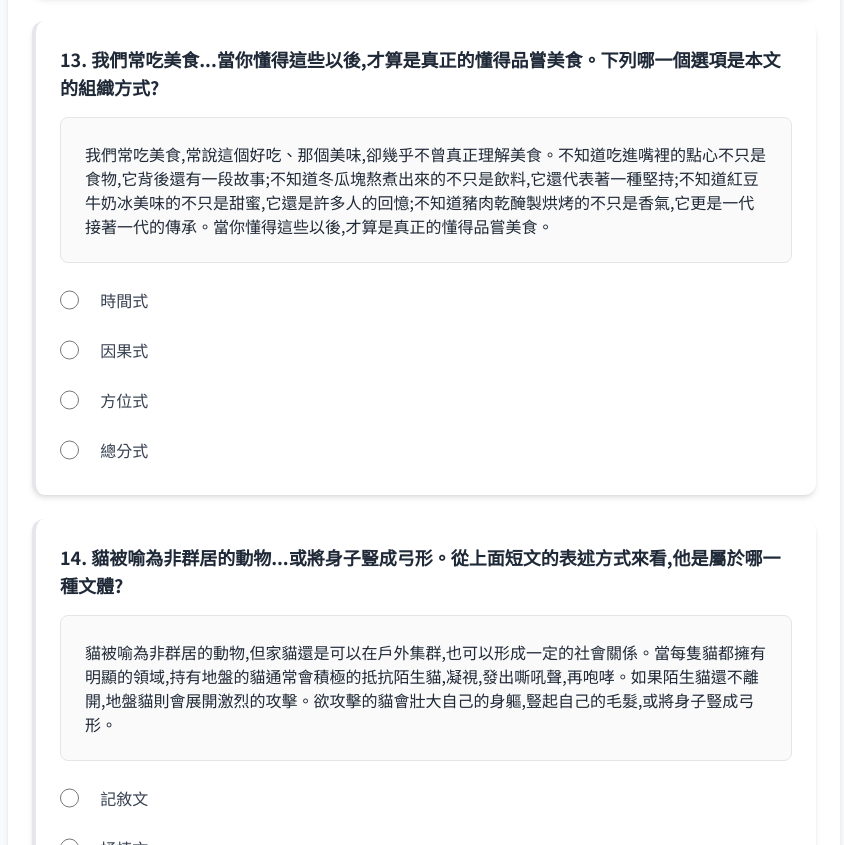
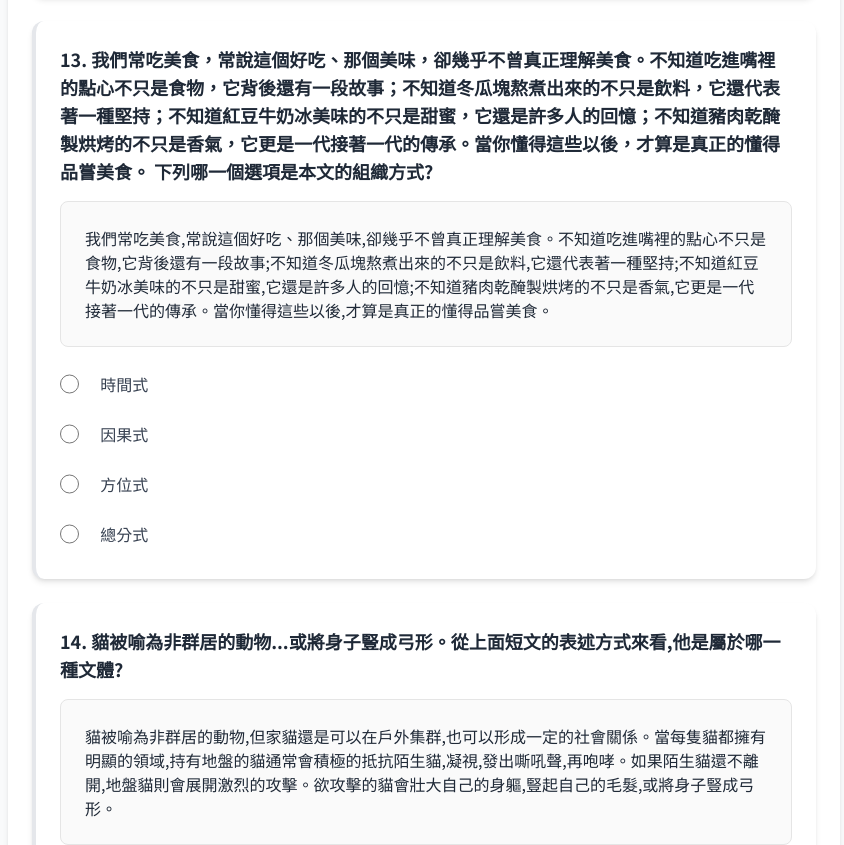
Before and after one commit to pingkingchou/113chinese5th, a plain HTML site: page index.html in a window 1280 px wide. Shown: the part 4178-5023 px from the top of the page, without its empty margins (216-1060 px from the left). Drawn offline with nearby package versions, Linux system fonts and the light colour scheme.

Commit message:
Update index.html

```diff
--- a/index.html
+++ b/index.html
@@ -174,7 +174,7 @@
             { question: "10. 唱歌時就放聲歌唱□跳舞時就奮力舞動□別在意別人的眼光,勇敢的做自己吧! 上面句子的□中,依序應填入哪些標點符號?", options: [", , ,", ", 、 ,", ", ; ,", "、 ; 、"], answer: 3 },
             { question: "11. 寫作文時,我們可以「引用」名言佳句,來增強文章的說服力。請問下列哪一個文句最適合被「引用」?", options: ["一日之計在於晨,一年之計在於春。", "春天連綿的雨,沙沙沙的落在葉上。", "東風拂面,我彷彿聽到春天的腳步聲,吵醒了沉睡的大地。", "春天就像一位畫家,揮動著畫筆,將大地塗滿亮麗的色彩。"], answer: 1 },
             { question: "12. 風的低語像柔軟的手指輕撫著臉龐。這句話用「觸覺」表現了「聽覺」,下列哪一個選項也用了相同的寫作技巧?", options: ["晨曦的光線彷彿天空對大地的告白。", "鼓聲如同陽光灑在皮膚上的微痛感。", "美麗的彩虹為大地譜下幸福的旋律。", "清淨的山林小徑上有喧鬧的說話聲。"], answer: 2 },
-            { question: "13. 我們常吃美食...當你懂得這些以後,才算是真正的懂得品嘗美食。下列哪一個選項是本文的組織方式?", passage: "我們常吃美食,常說這個好吃、那個美味,卻幾乎不曾真正理解美食。不知道吃進嘴裡的點心不只是食物,它背後還有一段故事;不知道冬瓜塊熬煮出來的不只是飲料,它還代表著一種堅持;不知道紅豆牛奶冰美味的不只是甜蜜,它還是許多人的回憶;不知道豬肉乾醃製烘烤的不只是香氣,它更是一代接著一代的傳承。當你懂得這些以後,才算是真正的懂得品嘗美食。", options: ["時間式", "因果式", "方位式", "總分式"], answer: 4 },
+            { question: "13. 我們常吃美食，常說這個好吃、那個美味，卻幾乎不曾真正理解美食。不知道吃進嘴裡的點心不只是食物，它背後還有一段故事；不知道冬瓜塊熬煮出來的不只是飲料，它還代表著一種堅持；不知道紅豆牛奶冰美味的不只是甜蜜，它還是許多人的回憶；不知道豬肉乾醃製烘烤的不只是香氣，它更是一代接著一代的傳承。當你懂得這些以後，才算是真正的懂得品嘗美食。 下列哪一個選項是本文的組織方式?", passage: "我們常吃美食,常說這個好吃、那個美味,卻幾乎不曾真正理解美食。不知道吃進嘴裡的點心不只是食物,它背後還有一段故事;不知道冬瓜塊熬煮出來的不只是飲料,它還代表著一種堅持;不知道紅豆牛奶冰美味的不只是甜蜜,它還是許多人的回憶;不知道豬肉乾醃製烘烤的不只是香氣,它更是一代接著一代的傳承。當你懂得這些以後,才算是真正的懂得品嘗美食。", options: ["時間式", "因果式", "方位式", "總分式"], answer: 4 },
             { question: "14. 貓被喻為非群居的動物...或將身子豎成弓形。從上面短文的表述方式來看,他是屬於哪一種文體?", passage: "貓被喻為非群居的動物,但家貓還是可以在戶外集群,也可以形成一定的社會關係。當每隻貓都擁有明顯的領域,持有地盤的貓通常會積極的抵抗陌生貓,凝視,發出嘶吼聲,再咆哮。如果陌生貓還不離開,地盤貓則會展開激烈的攻擊。欲攻擊的貓會壯大自己的身軀,豎起自己的毛髮,或將身子豎成弓形。", options: ["記敘文", "抒情文", "說明文", "議論文"], answer: 3 },
             { question: "15. 他的程度落後太多,沒經過一年半「載」的努力,是趕不上同學的。上面句子中的「載」和下列哪一個選項中的「載」意思相同?", options: ["這條漁船「載」浮「載」沉,上面的船員正身處險境。", "看漁民們笑容滿面,就知道這次入港是滿「載」而歸。", "在這個美麗的國度,我們觀賞到千「載」難逢的奇景。", "盛大的慶典晚會中,人們「載」歌「載」舞,盡情的歡樂。"], answer: 3 },
             { question: "16. 那塊空地□了很多垃圾和雜物,導致蚊蠅孳生、環境髒亂。上面句子的□中,最適合填入下列哪一個詞語?", options: ["堆積", "累積", "積壓", "積蓄"], answer: 1 },
```
